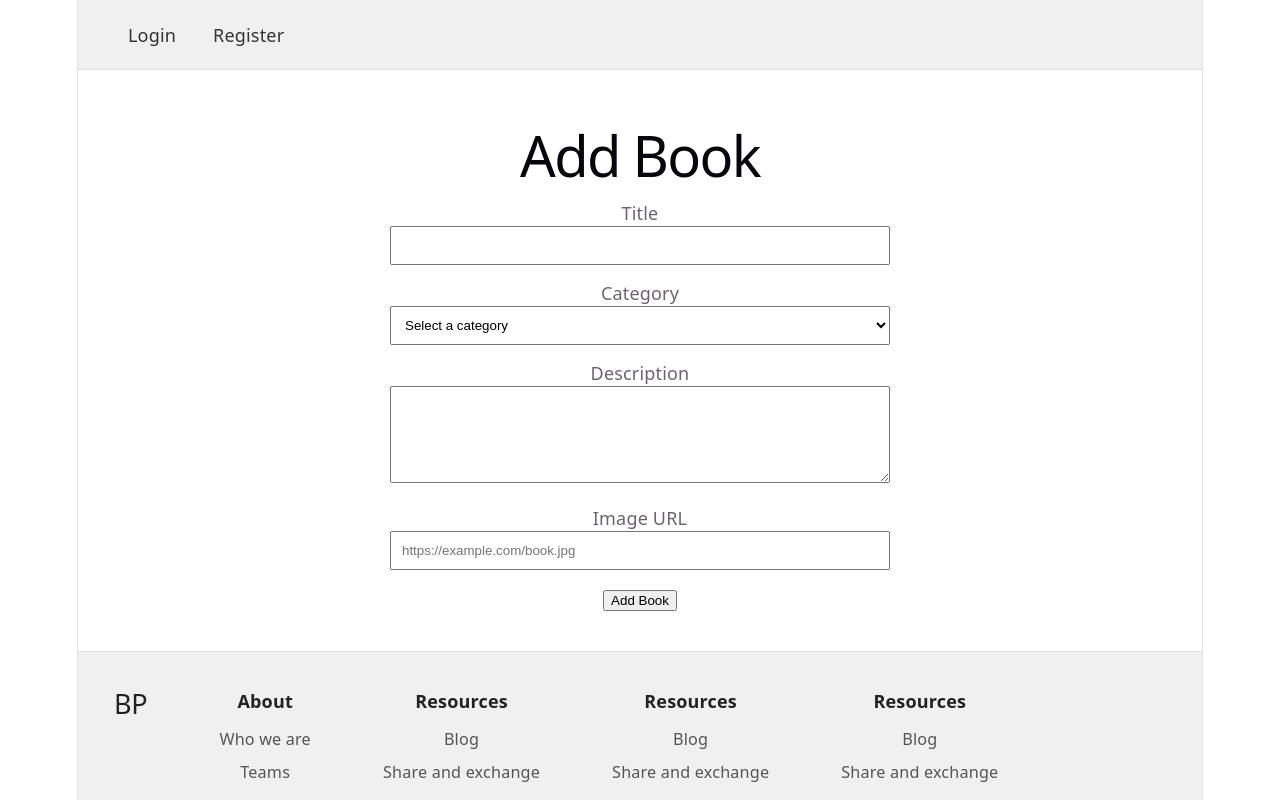
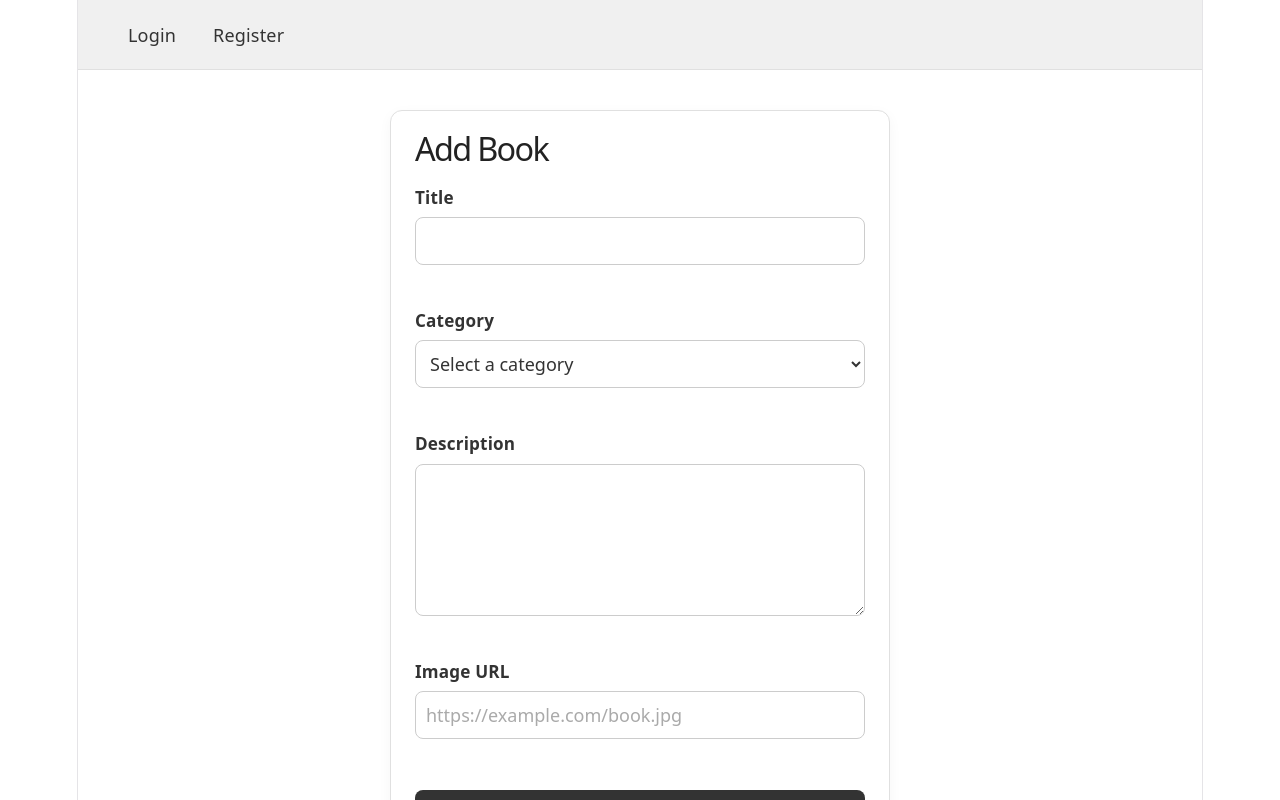
Before and after one commit to JaidenLo/COSC360-Team-22-Project, a React (Vite) app in the folder client/: page /add-book in a window 1280 px wide. Shown: the top 800 px of the page. Built offline with nearby package versions, Linux system fonts and the light colour scheme; the HTML template or start-up script is replaced by a standard one.

Commit message:
AddBook CSS Updates

```diff
--- /dev/null
+++ b/client/src/pages/AddBook.css
@@ -0,0 +1,100 @@
+.add-book-page {
+  width: 100%;
+  display: flex;
+  justify-content: center;
+  padding: 40px 20px;
+  box-sizing: border-box;
+}
+
+.add-book-card {
+  width: 100%;
+  max-width: 500px;
+  background-color: #ffffff;
+  border: 1px solid #e0e0e0;
+  border-radius: 12px;
+  padding: 24px;
+  box-sizing: border-box;
+  box-shadow: 0 4px 14px rgba(0, 0, 0, 0.04);
+  text-align: left;
+}
+
+.add-book-title {
+  margin: 0 0 24px 0;
+  font-size: 1.8rem;
+  color: #222;
+}
+
+.add-book-form {
+  display: flex;
+  flex-direction: column;
+  gap: 16px;
+}
+
+.form-group {
+  display: flex;
+  flex-direction: column;
+}
+
+.form-group label {
+  margin-bottom: 6px;
+  font-weight: 600;
+  color: #333;
+}
+
+.form-group input,
+.form-group select,
+.form-group textarea {
+  width: 100%;
+  padding: 10px;
+  box-sizing: border-box;
+  border: 1px solid #ccc;
+  border-radius: 8px;
+  font: inherit;
+  background-color: #fff;
+}
+
+.form-group textarea {
+  resize: vertical;
+  min-height: 120px;
+}
+
+.form-group input:focus,
+.form-group select:focus,
+.form-group textarea:focus {
+  outline: none;
+  border-color: #8b5cf6;
+  box-shadow: 0 0 0 3px rgba(139, 92, 246, 0.12);
+}
+
+.form-group select {
+    color:#333;
+}
+
+.add-book-button {
+  margin-top: 8px;
+  padding: 12px 16px;
+  border: none;
+  border-radius: 8px;
+  background-color: #333;
+  color: white;
+  font-size: 1rem;
+  cursor: pointer;
+  transition: background-color 0.2s ease;
+}
+
+.add-book-button:hover {
+  background-color: #111;
+}
+
+.message {
+  margin-top: 16px;
+  font-weight: 500;
+}
+
+.error-message {
+  color: #c62828;
+}
+
+.success-message {
+  color: #2e7d32;
+}
--- a/client/src/pages/AddBook.jsx
+++ b/client/src/pages/AddBook.jsx
@@ -1,5 +1,6 @@
 import { useState } from "react";
 import { useNavigate } from "react-router-dom";
+import "./AddBook.css";
 
 function AddBook({ user }) {
     const navigate = useNavigate();
@@ -49,23 +50,31 @@ function AddBook({ user }) {
     }
 
     return (
-        <div style={{ maxWidth: "500px", margin: "40px auto" }}>
-            <h1>Add Book</h1>
+        <div className="add-book-page">
+            <div className="add-book-card">
+                <h1 className="add-book-title">Add Book</h1>
 
-            <form onSubmit={handleSubmit}>
-                <div style={{ marginBottom: "15px" }}>
-                    <label>Title</label>
-                    <input type="text" value={title} onChange={(e) => setTitle(e.target.value)} style={{ width: "100%", padding: "10px", boxSizing: "border-box" }} />
+                <form onSubmit={handleSubmit} className="add-book-form">
+                <div className="form-group">
+                    <label htmlFor="title">Title</label>
+                    <input
+                    id="title"
+                    type="text"
+                    value={title}
+                    onChange={(e) => setTitle(e.target.value)}
+                    />
                 </div>
 
-                <div style={{ marginBottom: "15px" }}>
-                    <label>Category</label>
+                <div className="form-group">
+                    <label htmlFor="category">Category</label>
                     <select
+                    id="category"
                     value={category}
                     onChange={(e) => setCategory(e.target.value)}
-                        style={{ width: "100%", padding: "10px", boxSizing: "border-box" }}
                     >
-                        <option value="" disabled>Select a category</option>
+                    <option value="" disabled>
+                        Select a category
+                    </option>
                     <option value="Literature">Literature</option>
                     <option value="Programming">Programming</option>
                     <option value="Algorithms">Algorithms</option>
@@ -80,19 +89,36 @@ function AddBook({ user }) {
                     <option value="Other">Other</option>
                     </select>
                 </div>
-                <div style={{ marginBottom: "15px" }}>
-                    <label>Description</label>
-                    <textarea value={description} onChange={(e) => setDescription(e.target.value)} rows="5" style={{ width: "100%", padding: "10px", boxSizing: "border-box" }} />
+
+                <div className="form-group">
+                    <label htmlFor="description">Description</label>
+                    <textarea
+                    id="description"
+                    value={description}
+                    onChange={(e) => setDescription(e.target.value)}
+                    rows="5"
+                    />
                 </div>
-                <div style={{ marginBottom: "15px" }}>
-                    <label>Image URL</label>
-                    <input type="text" value={image} onChange={(e) => setImage(e.target.value)} placeholder="https://example.com/book.jpg" style={{ width: "100%", padding: "10px", boxSizing: "border-box" }} />
+
+                <div className="form-group">
+                    <label htmlFor="image">Image URL</label>
+                    <input
+                    id="image"
+                    type="text"
+                    value={image}
+                    onChange={(e) => setImage(e.target.value)}
+                    placeholder="https://example.com/book.jpg"
+                    />
                 </div>
-                <button type="submit">Add Book</button>
+
+                <button type="submit" className="add-book-button">
+                    Add Book
+                </button>
                 </form>
 
-            {error && <p style={{ color: "red" }}>{error}</p>}
-            {success && <p style={{ color: "green" }}>{success}</p>}
+                {error && <p className="message error-message">{error}</p>}
+                {success && <p className="message success-message">{success}</p>}
+            </div>
             </div>
     );
 }
```
Lines whose indentation alone changed are shown as unchanged.
